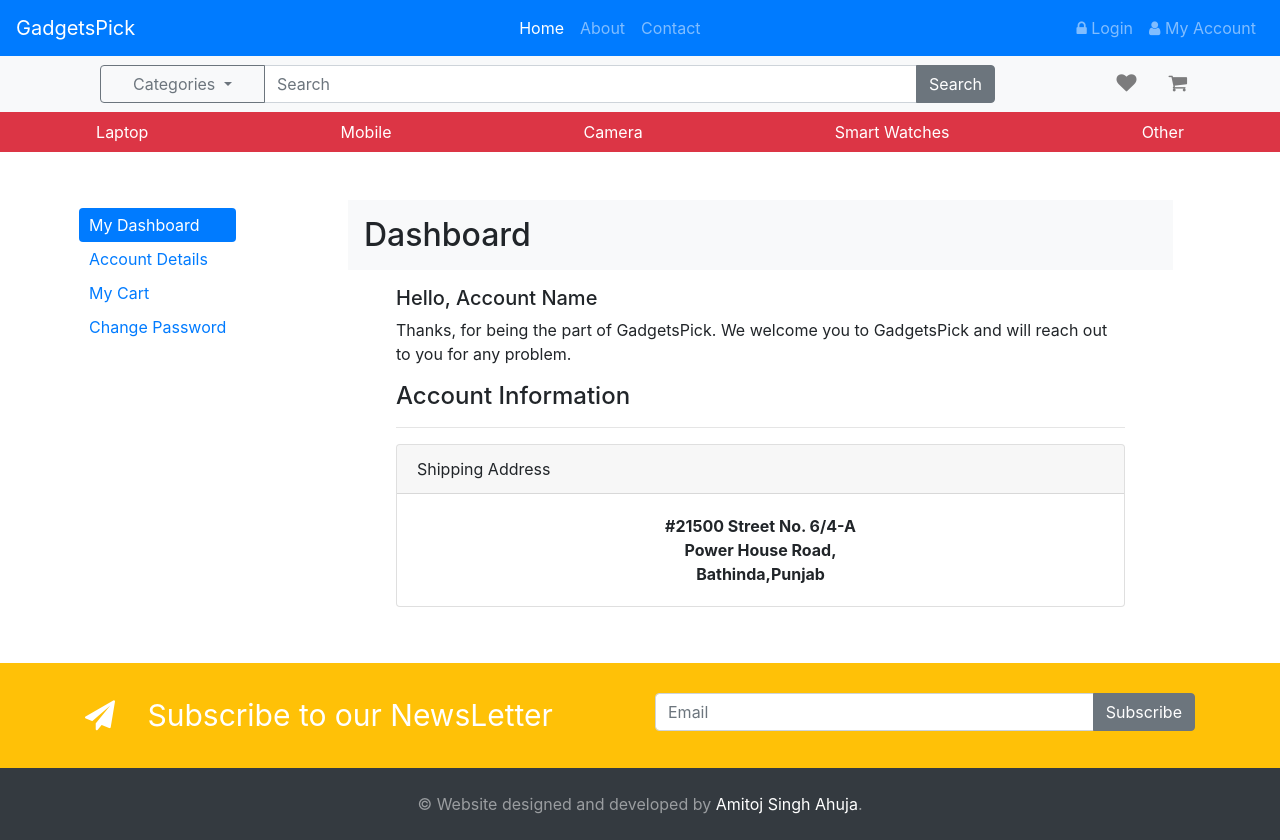
After one commit to Amitojasa/College-project-Ecommerce-Website, a PHP site: page /myaccount.php in a window 1280 px wide. The commit adds this page. Run offline with PHP 8.4, Linux system fonts and the light colour scheme.

Commit message:
myaccount added

```diff
--- /dev/null
+++ b/css/myaccount.css
@@ -0,0 +1,22 @@
+
+#menu li a{
+    padding:5px 10px;
+}
+
+.body2>.row>div{
+    margin-bottom:15px;
+}
+section#cart table img{
+    width:200px
+}
+
+section#cart table td{
+    vertical-align: middle;
+}
+section#cart table td >*{
+    display: flex;
+    justify-content: space-between;
+}
+table ul{
+    list-style-type:none;
+}
--- a/header.php
+++ b/header.php
@@ -43,7 +43,7 @@
                         <a href="login.php" class="nav-link"><span class="fa fa-lock"></span> Login</a>
                     </li>
                     <li class="nav-item">
-                        <a href="#" class="nav-link"><span class="fa fa-user"></span> My Account</a>
+                        <a href="myaccount.php" class="nav-link"><span class="fa fa-user"></span> My Account</a>
                     </li>
                 </ul>
             </div>
--- /dev/null
+++ b/myaccount.php
@@ -0,0 +1,290 @@
+<?php include 'header.php'?>
+<link rel="stylesheet" href="css/myaccount.css">
+<div class="container m-5">
+    <div class="row">
+        <div class="col-sm-3">
+            <nav class="navbar bg-white">
+                <ul class="navbar-nav nav nav-pills" id="menu" role="tablist">
+                    <li class="nav-item">
+                    <a class="nav-link active" data-toggle="tab" href="#dashboard">My Dashboard</a>
+                    </li>
+                    <li class="nav-item">
+                    <a class="nav-link" data-toggle="tab" href="#account-details">Account Details</a>
+                    </li>
+                    <li class="nav-item">
+                    <a class="nav-link" data-toggle="tab" href="#cart">My Cart</a>
+                    </li>
+                    <li class="nav-item">
+                    <a class="nav-link" data-toggle="tab" href="#change-pass">Change Password</a>
+                    </li>
+                </ul>
+            </nav>
+        </div>
+
+        <div class="col-sm-9 tab-content">
+
+            <section  id="dashboard" class="row tab-pane active">
+                <div class="col-12">
+                    <div class="heading">
+                        <h2 class="bg-light p-3">Dashboard</h2>
+                    </div>
+                    <div class="body px-5 py-2">
+                        <div class="welcome-words">
+                            <div class="hello h5">Hello, Account Name</div>
+                            <p>Thanks, for being the part of GadgetsPick. We welcome you to GadgetsPick and will reach out to you for any problem.</p>
+                        </div>
+                        <div class="heading">
+                        <h4 class="bg-white">Account Information</h4>
+                        <hr>
+                        </div>
+                        <div class="card">
+                            <div class="card-header ">Shipping Address</div>
+                            <div class="card-body text-center font-weight-bold">
+                                #21500 Street No. 6/4-A<br>
+                                Power House Road,<br>
+                                Bathinda,Punjab
+                            </div>
+                        </div>
+                    </div>
+                </div>
+            </section>
+
+            <section id="account-details" class="row tab-pane fade">
+                        <div class="row">
+                            <div class="col-12">
+                                <div class="heading">
+                                    <h2 class="bg-light p-3">Account Details</h2>
+                                </div>
+                            </div>
+                        </div>
+                        <div class="m-0 px-5 py-2">
+                        <form class="main-form full" method="post">
+                            <div class="mb-20 body2">
+                            <div class="row">
+                                <div class="col-12 mb-20">
+                                <div class="heading-part">
+                                    <h4 class="sub-heading">Shipping &amp; Billing Address</h4>
+                                </div>
+                                <hr>
+                                </div>
+                                <div class="col-md-6">
+                                    <input type="text" required="" placeholder="Full Name" value="" name="fname" class="form-control">
+                                </div>
+                                <div class="col-md-6">
+                                    <input type="email" required="" placeholder="Email Address" name="email" value="" class="form-control">
+                                </div>
+                                <div class="col-md-6">
+                                    <input type="text" placeholder="Company" name="company" value="" class="form-control">
+                                </div>
+                                <div class="col-md-6">
+                                    <input type="text" required="" placeholder="Contact Number" name="phno" value="" class="form-control">
+                                </div>
+                                <div class="col-md-12">
+                                    <input type="text" required="" placeholder="Shipping Address 1" name="shipadd" value="" class="form-control">
+                                    <span  class="text-muted">Please provide the number and street.</span>
+                                </div>
+                                <div class="col-md-12">
+                                    <input type="text" required="" placeholder="Shipping Address 2" name="shipadd2" value="" class="form-control">
+                                    <span  class="text-muted">Please provide the Area.</span>
+                                </div>
+                                <div class="col-md-12">
+                                    <input type="text" required="" placeholder="Shipping Landmark" name="shipland" value="" class="form-control">
+                                    <span class="text-muted">Please include landmark (e.g : Opposite Bank) as the carrier service may find it easier to locate your address.</span>
+                                </div>
+                                <div class="col-md-6">
+                                    <input name="shippingCountryId" value="India" id="shippingcountryid" disabled="" class="form-control">
+                                </div>
+                                <div class="col-md-6">
+                                    <select name="shippingstateId" id="shippingstateid"  class="form-control">
+                                        <option value="AP">Andhra Pradesh</option>
+                                        <option value="AR">Arunachal Pradesh</option>
+                                        <option value="AS">Assam</option>
+                                        <option value="BR">Bihar</option>
+                                        <option value="CT">Chhattisgarh</option>
+                                        <option value="GA">Goa</option>
+                                        <option value="GJ">Gujarat</option>
+                                        <option value="HR">Haryana</option>
+                                        <option value="HP">Himachal Pradesh</option>
+                                        <option value="JK">Jammu and Kashmir</option>
+                                        <option value="JH">Jharkhand</option>
+                                        <option value="KA">Karnataka</option>
+                                        <option value="KL">Kerala</option>
+                                        <option value="MP">Madhya Pradesh</option>
+                                        <option value="MH">Maharashtra</option>
+                                        <option value="MN">Manipur</option>
+                                        <option value="ML">Meghalaya</option>
+                                        <option value="MZ">Mizoram</option>
+                                        <option value="NL">Nagaland</option>
+                                        <option value="OR">Orissa</option>
+                                        <option value="PB">Punjab</option>
+                                        <option value="RJ">Rajasthan</option>
+                                        <option value="SK">Sikkim</option>
+                                        <option value="TN">Tamil Nadu</option>
+                                        <option value="TS">Telangana</option>
+                                        <option value="TR">Tripura</option>
+                                        <option value="UK">Uttarakhand</option>
+                                        <option value="UP">Uttar Pradesh</option>
+                                        <option value="WB">West Bengal</option>
+                                        <option value="AN">Andaman and Nicobar Islands</option>
+                                        <option value="CH">Chandigarh</option>
+                                        <option value="DN">Dadar and Nagar Haveli</option>
+                                        <option value="DD">Daman and Diu</option>
+                                        <option value="DL">Delhi</option>
+                                        <option value="LD">Lakshadeep</option>
+                                        <option value="PY">Pondicherry (Puducherry)</option>
+                                        <option class="text-muted" selected>Select a State</option>
+                                    </select>
+
+                                </div>
+                                <div class="col-md-6">
+                                <div class="input-box">
+                                    <input type="text" required="" placeholder="City" name="city" value="" class="form-control">
+                                </div>
+                                </div>
+                                <div class="col-md-6">
+                                <div class="input-box">
+                                    <input type="text" required="" placeholder="Postcode/zip" name="zip" value="" class="form-control">
+                                </div>
+                                </div>
+                                <div class="col-md-3" style="margin:0 auto;">
+                                <br>
+                                    <button type="submit" name="subship" class="form-control btn btn-primary">Save</button>
+
+                                </div>
+                            </div>
+                            </div>
+
+                        </form>
+                        </div>
+            </section>
+
+            <section id="cart" class="row tab-pane fade">
+                <div class="row">
+                    <div class="col-12">
+                        <div class="heading">
+                            <h2 class="bg-light p-3">My Cart</h2>
+                        </div>
+                    </div>
+                </div>
+                <div class="row px-4 py-2" id="tab">
+                    <div class="col-12 mb-xs-30">
+                    <div class="cart-item-table commun-table">
+                        <div class="table-responsive">
+                            <table class="table">
+                                <thead>
+                                    <tr>
+                                        <th colspan="2">
+                                            <h4>My Orders</h4>
+                                        </th>
+                                        <th colspan="2">
+                                            <ul class="pull-right">
+                                                <li class="price-box"><span class="mx-2">Total</span> <span class="price text-danger">₹135000</span></li>
+                                            </ul>
+                                        </th>
+                                    </tr>
+                                </thead>
+                                <tbody>
+                                    <tr>
+                                        <td>
+                                            <a href="product-page.php?p=m-tech&amp;id=3">
+                                                <div class="product-image">
+                                                    <img alt="GadgetsPick" class="img img-fluid" src="images/test.jpeg">
+                                                </div>
+                                            </a>
+                                        </td>
+                                        <td>
+                                            <div class="product-title">
+                                                <a href="product-page.html">ertyuioijhgf</a>
+                                            </div>
+                                        </td>
+                                        <td>
+                                            <div class="base-price price-box">
+                                                <span class="price">₹45000 X 2 = ₹90000</span>
+                                            </div>
+                                        </td>
+                                        <td>
+                                            <i title="Remove Item From Cart" data-id="100" class="fa fa-trash cart-remove-item" onclick=""></i>
+                                        </td>
+                                    </tr>
+                                    <tr>
+                                        <td>
+                                            <a href="product-page.php?p=m-tech&amp;id=3">
+                                                <div class="product-image">
+                                                    <img alt="GadgetsPick" class="img img-fluid" src="images/test.jpeg">
+                                                </div>
+                                            </a>
+                                        </td>
+                                        <td>
+                                            <div class="product-title">
+                                                <a href="product-page.html">ertyuioijhgf</a>
+                                            </div>
+                                        </td>
+                                        <td>
+                                            <div class="base-price price-box">
+                                                <span class="price">₹45000 X 1 = ₹45000</span>
+                                            </div>
+                                        </td>
+                                        <td>
+                                            <i title="Remove Item From Cart" data-id="100" class="fa fa-trash cart-remove-item" onclick=""></i>
+                                        </td>
+                                    </tr>
+                                </tbody>
+                            </table>
+                        </div>
+                    </div>
+                    </div>
+                </div>
+
+                <div class="row">
+                    <div class="col-12">
+                        <div class="print-btn text-center mt-3">
+                        <button onclick="printDiv('form-print')" class="btn btn-primary" type="button">Print</button>
+                        </div>
+                    </div>
+                </div>
+            </section>
+
+            <section id="change-pass" class="row tab-pane fade">
+                <div class="row">
+                    <div class="col-12">
+                        <div class="heading">
+                            <h2 class="bg-light p-3">My Cart</h2>
+                        </div>
+                    </div>
+                </div>
+                <div class="row px-5 py-2"></div>
+                    <form class="main-form full" method="post">
+                        <div class="row">
+                            <div class="col-12">
+                                <div class="form-group">
+                                    <label for="old-pass">Old-Password</label>
+                                    <input type="password" placeholder="Old Password" required="" id="old-pass" name="oldpass" class="form-control">
+                                </div>
+                            </div>
+
+                            <div class="col-md-6">
+                                <div class="form-group">
+                                    <label for="login-pass">Password</label>
+                                    <input type="password" placeholder="Enter your Password" required="" id="login-pass" name="newpass" class="form-control">
+                                </div>
+                            </div>
+                            <div class="col-md-6">
+                                <div class="form-group">
+                                    <label for="re-enter-pass">Re-enter Password</label>
+                                    <input type="password" placeholder="Re-enter your Password" required="" id="re-enter-pass" name="newrepass" class="form-control">
+                                </div>
+                            </div>
+                            <div class="col-12 text-center mt-3">
+                                <button class="btn btn-primary" type="submit" name="submit">Change Password</button>
+                            </div>
+                        </div>
+                    </form>
+                </div>
+            </section>
+
+        </div>
+
+    </div>
+</div>
+
+<?php include 'footer.php'?>
```
